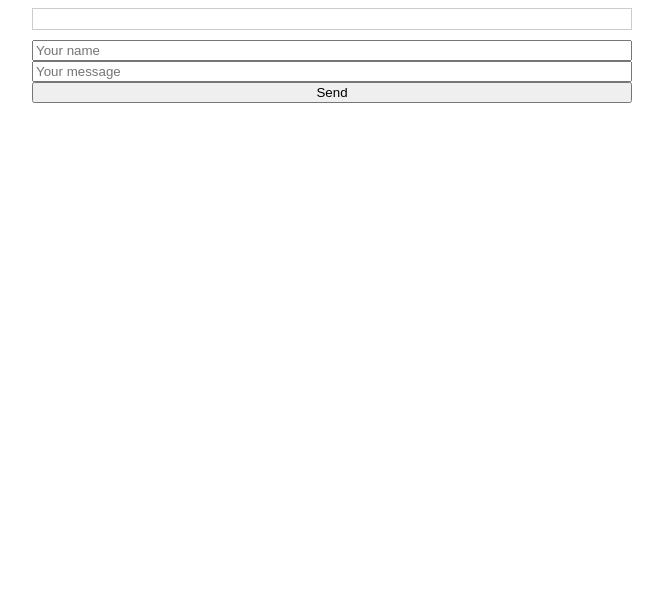
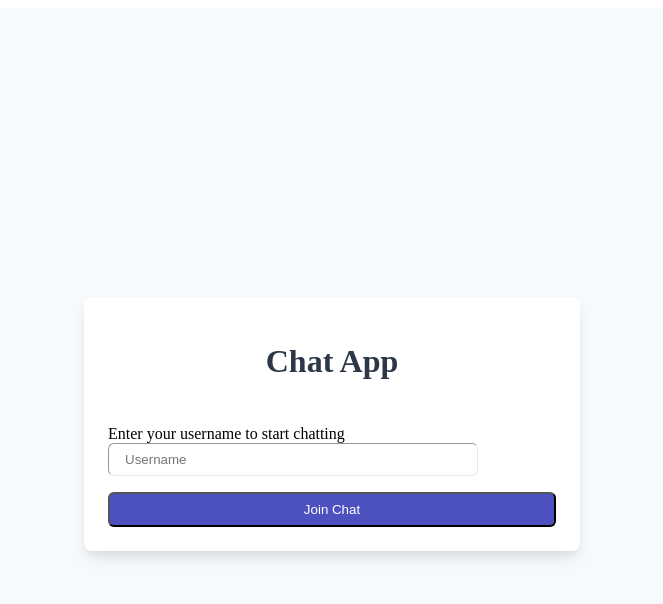
Before and after one commit to Orim12/project, a SvelteKit app: page / in a window 1280 px wide. Shown: the top 604 px of the page, without its empty margins (308-971 px from the left). Built offline with nearby package versions, Linux system fonts and the light colour scheme.

Commit message:
feat: add socket.io-client dependency and update message structure

```diff
--- a/package.json
+++ b/package.json
@@ -16,6 +16,7 @@
 	"dependencies": {
 		"express": "^4.17.1",
 		"node-fetch": "^3.3.2",
+		"socket.io-client": "^4.8.1",
 		"ws": "^7.4.6"
 	},
 	"devDependencies": {
--- a/src/routes/+page.svelte
+++ b/src/routes/+page.svelte
@@ -1,8 +1,10 @@
 <script>
 	import { onMount } from 'svelte';
 	let messages = [];
-	let user = '';
-	let text = '';
+	let newMessage = '';
+	let username = '';
+	let isUsernameSet = false;
+	let messagesEndRef;
 
 	async function fetchMessages() {
 		const res = await fetch('/api/messages');
@@ -10,15 +12,15 @@
 	}
 
 	async function sendMessage() {
-		if (user && text) {
+		if (newMessage.trim()) {
 			const res = await fetch('/api/messages', {
 				method: 'POST',
 				headers: { 'Content-Type': 'application/json' },
-				body: JSON.stringify({ user, text })
+				body: JSON.stringify({ text: newMessage, sender: username })
 			});
-			const newMessage = await res.json();
-			messages.push(newMessage);
-			text = '';
+			const newMessageData = await res.json();
+			messages = [...messages, newMessageData];
+			newMessage = '';
 		}
 	}
 
@@ -27,44 +29,332 @@
 		const interval = setInterval(fetchMessages, 1000);
 		return () => clearInterval(interval);
 	});
+
+	function handleSendMessage(e) {
+		e.preventDefault();
+		sendMessage();
+	}
+
+	function handleSetUsername(e) {
+		e.preventDefault();
+		if (username.trim()) {
+			isUsernameSet = true;
+		}
+	}
+
+	function formatTime(timestamp) {
+		const date = new Date(timestamp);
+		return date.toLocaleTimeString([], { hour: '2-digit', minute: '2-digit' });
+	}
 </script>
 
-<div class="chat-container">
-	<div class="messages">
-		{#each messages as { user, text, timestamp }}
-			<div class="message">
-				<span class="user">{user}</span>
-				<span class="text">{text}</span>
-				<span class="timestamp">{new Date(timestamp).toLocaleTimeString()}</span>
+{#if !isUsernameSet}
+	<div class="min-h-screen bg-gray-100 flex items-center justify-center p-4">
+		<div class="bg-white rounded-lg shadow-lg p-6 w-full max-w-md">
+			<div class="flex items-center justify-center mb-6">
+				<h1 class="text-2xl font-bold text-gray-800">Chat App</h1>
 			</div>
-		{/each}
+			<form on:submit={handleSetUsername} class="space-y-4">
+				<div>
+					<label for="username" class="block text-sm font-medium text-gray-700 mb-1">
+						Enter your username to start chatting
+					</label>
+					<input
+						type="text"
+						id="username"
+						bind:value={username}
+						class="width-3-4 px-4 py-2 border border-gray-300 rounded-md focus:outline-none focus:ring-2 focus:ring-indigo-500"
+						placeholder="Username"
+						required
+					/>
+				</div>
+				<button
+					type="submit"
+					class="w-full bg-indigo-600 text-white py-2 px-4 rounded-md hover:bg-indigo-700 transition duration-200 flex items-center justify-center"
+				>
+					Join Chat
+				</button>
+			</form>
+		</div>
 	</div>
-	<input bind:value={user} placeholder="Your name" />
-	<input bind:value={text} placeholder="Your message" />
-	<button on:click={sendMessage}>Send</button>
-</div>
+{:else}
+	<div class="min-h-screen bg-gray-100 flex flex-col">
+		<header class="bg-indigo-600 text-white p-4 shadow-md">
+			<div class="container mx-auto flex items-center justify-between">
+				<div class="flex items-center">
+					<h1 class="text-xl font-bold">Chat App</h1>
+				</div>
+				<div class="flex items-center">
+					<span class="font-medium">{username}  </span>
+				</div>
+			</div>
+		</header>
+
+		<main class="flex-1 container mx-auto p-4 flex flex-col max-w-4xl">
+			<div class="bg-white rounded-lg shadow-md flex-1 flex flex-col overflow-hidden">
+				<div class="p-4 border-b border-gray-200">
+					<h2 class="text-lg font-semibold text-gray-800">Messages</h2>
+				</div>
+
+				<div class="flex-1 overflow-y-auto p-4 space-y-4">
+					{#if messages.length === 0}
+						<div class="text-center text-gray-500 py-8">
+							No messages yet. Start the conversation!
+						</div>
+					{:else}
+						{#each messages as message (message.id || message.timestamp)}
+							<div class="flex {message.sender === username ? 'justify-end' : 'justify-start'}">
+								<div
+									class="max-w-xs md:max-w-md rounded-lg px-4 py-2 {message.sender === username
+										? 'bg-indigo-600 text-white rounded-br-none'
+										: 'bg-gray-200 text-gray-800 rounded-bl-none'}"
+								>
+									{#if message.sender !== username}
+										<div class="font-bold text-xs mb-1">{message.sender}</div>
+									{/if}
+									<p>{message.text}</p>
+									<div
+										class="text-xs mt-1 text-right {message.sender === username
+											? 'text-indigo-100'
+											: 'text-gray-500'}"
+									>
+										{formatTime(message.timestamp)}
+									</div>
+								</div>
+							</div>
+						{/each}
+					{/if}
+					<div bind:this={messagesEndRef}></div>
+				</div>
+
+				<form on:submit={handleSendMessage} class="p-4 border-t border-gray-200 flex">
+					<input
+						type="text"
+						bind:value={newMessage}
+						class="flex-1 px-4 py-2 border border-gray-300 rounded-l-md focus:outline-none focus:ring-2 focus:ring-indigo-500"
+						placeholder="Type your message..."
+						required
+					/>
+					<button
+						type="submit"
+						class="bg-indigo-600 text-white px-4 py-2 rounded-r-md hover:bg-indigo-700 transition duration-200 flex items-center justify-center"
+					>
+						Send
+					</button>
+				</form>
+			</div>
+
+			<div class="mt-4 bg-white rounded-lg shadow-md p-4">
+				<h3 class="text-lg font-semibold text-gray-800 mb-3">Terminal Client</h3>
+				<p class="text-gray-600 mb-3">
+					Want to chat from your terminal? Download our terminal client and connect to this chat
+					from the command line.
+				</p>
+				<div class="flex flex-col sm:flex-row gap-3">
+					<a
+						href="/terminal-client.js"
+						download="terminal-client.js"
+						class="flex items-center justify-center bg-indigo-600 text-white py-2 px-4 rounded-md hover:bg-indigo-700 transition duration-200"
+					>
+						Download Terminal Client
+					</a>
+					<div
+						class="flex items-center justify-center bg-gray-100 text-gray-800 py-2 px-4 rounded-md"
+					>
+						<code>node terminal-client.js</code>
+					</div>
+				</div>
+			</div>
+		</main>
+
+		<footer class="bg-white border-t border-gray-200 p-4">
+			<div class="container mx-auto text-center text-gray-600 text-sm">
+				<p>Chat Application with API Access - {new Date().getFullYear()}</p>
+				<p class="mt-1">
+					API Endpoints:
+					<code class="bg-gray-100 px-2 py-1 rounded ml-2">GET /api/messages</code>
+					<code class="bg-gray-100 px-2 py-1 rounded ml-2">POST /api/messages</code>
+				</p>
+			</div>
+		</footer>
+	</div>
+{/if}
 
 <style>
-	.chat-container {
+	.min-h-screen {
+		min-height: 100vh;
+	}
+	.bg-gray-100 {
+		background-color: #f7fafc;
+	}
+	.bg-white {
+		background-color: #ffffff;
+	}
+	.bg-indigo-600 {
+		background-color: #4c51bf;
+	}
+	.text-white {
+		color: #ffffff;
+	}
+	.text-gray-800 {
+		color: #2d3748;
+	}
+	.text-gray-600 {
+		color: #718096;
+	}
+	.text-gray-500 {
+		color: #a0aec0;
+	}
+	.text-indigo-100 {
+		color: #ebf4ff;
+	}
+	.font-bold {
+		font-weight: 700;
+	}
+	.font-medium {
+		font-weight: 500;
+	}
+	.rounded-lg {
+		border-radius: 0.5rem;
+	}
+	.rounded-md {
+		border-radius: 0.375rem;
+	}
+	.rounded-br-none {
+		border-bottom-right-radius: 0;
+	}
+	.rounded-bl-none {
+		border-bottom-left-radius: 0;
+	}
+	.shadow-lg {
+		box-shadow:
+			0 10px 15px -3px rgba(0, 0, 0, 0.1),
+			0 4px 6px -2px rgba(0, 0, 0, 0.05);
+	}
+	.shadow-md {
+		box-shadow:
+			0 4px 6px -1px rgba(0, 0, 0, 0.1),
+			0 2px 4px -1px rgba(0, 0, 0, 0.06);
+	}
+	.p-4 {
+		padding: 1rem;
+	}
+	.p-6 {
+		padding: 1.5rem;
+	}
+	.px-4 {
+		padding-left: 1rem;
+		padding-right: 1rem;
+	}
+	.py-2 {
+		padding-top: 0.5rem;
+		padding-bottom: 0.5rem;
+	}
+	.mb-1 {
+		margin-bottom: 0.25rem;
+	}
+	.mb-3 {
+		margin-bottom: 0.75rem;
+	}
+	.mb-6 {
+		margin-bottom: 1.5rem;
+	}
+	.mt-1 {
+		margin-top: 0.25rem;
+	}
+	.mt-4 {
+		margin-top: 1rem;
+	}
+	.space-y-4 > :not([hidden]) ~ :not([hidden]) {
+		--tw-space-y-reverse: 0;
+		margin-top: calc(1rem * calc(1 - var(--tw-space-y-reverse)));
+		margin-bottom: calc(1rem * var(--tw-space-y-reverse));
+	}
+	.flex {
 		display: flex;
+	}
+	.flex-col {
 		flex-direction: column;
-		max-width: 600px;
-		margin: auto;
 	}
-	.messages {
-		flex-grow: 1;
+	.flex-1 {
+		flex: 1 1 0%;
+	}
+	.items-center {
+		align-items: center;
+	}
+	.justify-center {
+		justify-content: center;
+	}
+	.justify-between {
+		justify-content: space-between;
+	}
+	.justify-end {
+		justify-content: flex-end;
+	}
+	.justify-start {
+		justify-content: flex-start;
+	}
+	.overflow-hidden {
+		overflow: hidden;
+	}
+	.overflow-y-auto {
 		overflow-y: auto;
-		border: 1px solid #ccc;
-		padding: 10px;
-		margin-bottom: 10px;
 	}
-	.message {
-		margin-bottom: 10px;
+	.max-w-md {
+		max-width: 28rem;
 	}
-	.message .user {
-		font-weight: bold;
+	.max-w-xs {
+		max-width: 20rem;
 	}
-	.message .text {
-		margin-left: 10px;
+	.md\:max-w-md {
+		max-width: 28rem;
+	}
+	.container {
+		width: 100%;
+		margin-left: auto;
+		margin-right: auto;
+		padding-left: 1rem;
+		padding-right: 1rem;
+	}
+	.mx-auto {
+		margin-left: auto;
+		margin-right: auto;
+	}
+	.w-full {
+		width: 100%;
+	}
+	.width-3-4 {
+		width: 75%;
+	}
+	.border {
+		border-width: 1px;
+	}
+	.border-gray-200 {
+		border-color: #edf2f7;
+	}
+	.border-gray-300 {
+		border-color: #e2e8f0;
+	}
+	.focus\:outline-none:focus {
+		outline: 2px solid transparent;
+		outline-offset: 2px;
+	}
+	.focus\:ring-2:focus {
+		box-shadow: 0 0 0 2px rgba(66, 153, 225, 0.5);
+	}
+	.focus\:ring-indigo-500:focus {
+		box-shadow: 0 0 0 2px rgba(99, 102, 241, 0.5);
+	}
+	.hover\:bg-indigo-700:hover {
+		background-color: #434190;
+	}
+	.transition {
+		transition-property:
+			background-color, border-color, color, fill, stroke, opacity, box-shadow, transform;
+		transition-timing-function: cubic-bezier(0.4, 0, 0.2, 1);
+		transition-duration: 150ms;
+	}
+	.duration-200 {
+		transition-duration: 200ms;
 	}
 </style>
--- a/src/routes/api/messages/+server.ts
+++ b/src/routes/api/messages/+server.ts
@@ -7,8 +7,8 @@ export async function GET() {
 }
 
 export async function POST({ request }) {
-    const { user, text } = await request.json();
-    const newMessage = { user, text, timestamp: new Date() };
+    const { sender, text } = await request.json();
+    const newMessage = { sender, text, timestamp: new Date() };
     messages.push(newMessage);
     return json(newMessage);
 }
```
Also changed, not shown: 1 other file (tests, documents, lock files or other folders).
